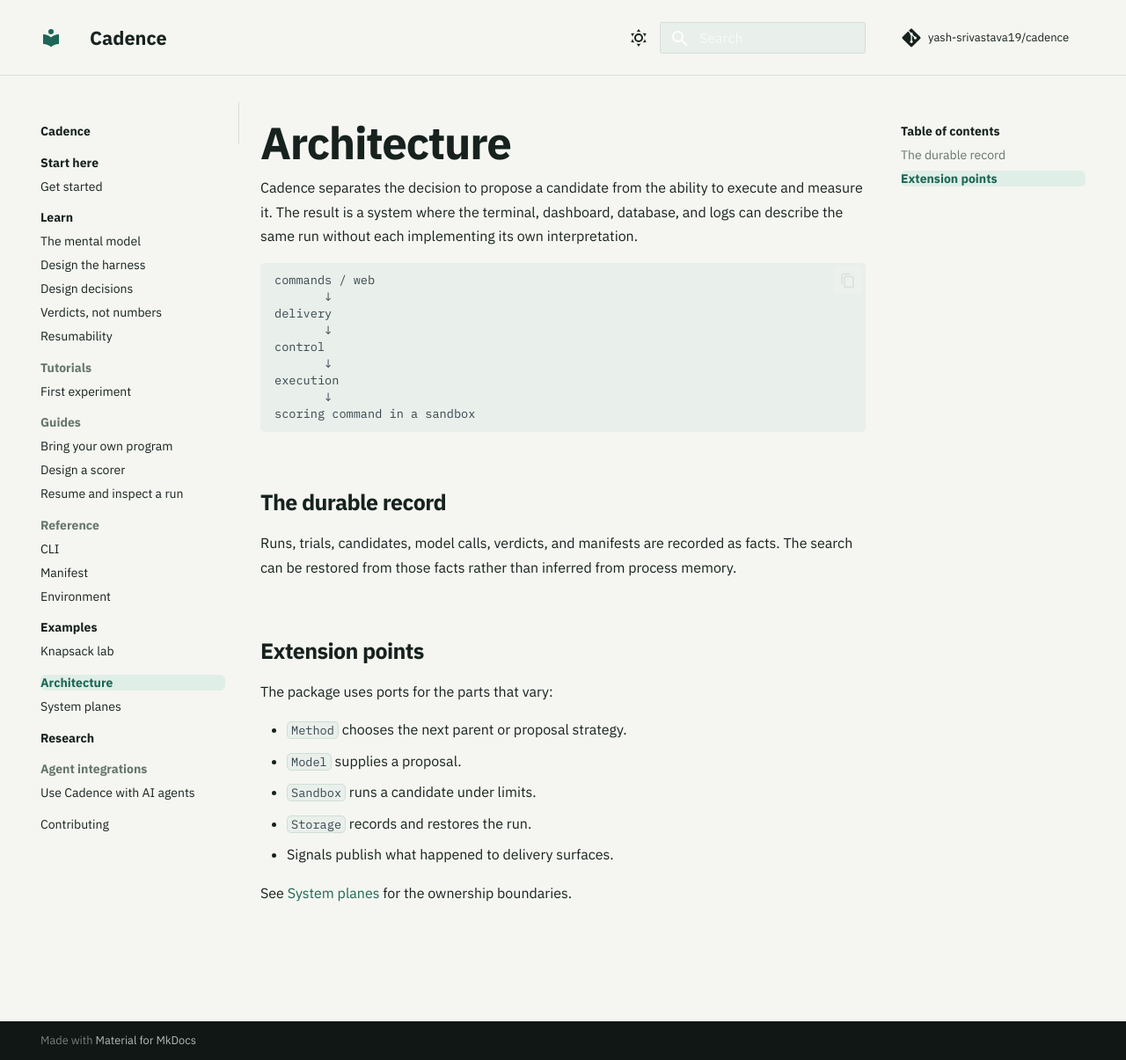
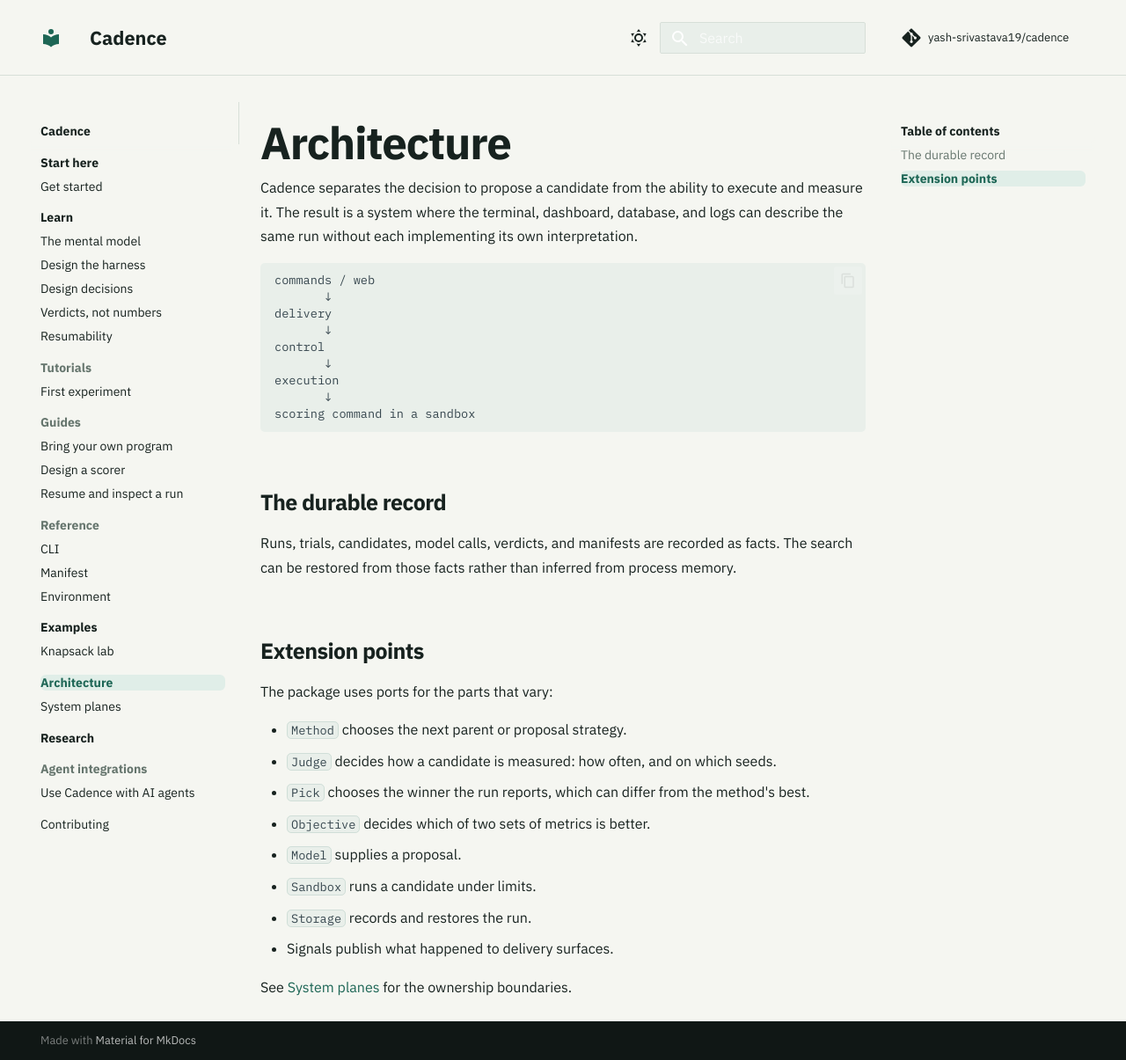
Before and after one commit to yash-srivastava19/cadence, an MkDocs documentation site: the page built from docs/architecture/index.md, in a window 1280 px wide and 1205 px high. Shown: the whole window at 88% size. Built offline with MkDocs 1.6.1 and Material for MkDocs 9.7.7, drawn with Linux system fonts in a browser that asks for light colours; comment, search, counter and statistics services are not loaded.

Commit message:
docs: name the judge and pick ports wherever ports, winners or log steps are listed
The architecture page listed Method as the only search port, the apply guide
said apply writes 'the best candidate', and the README's log fields and
progress line did not mention the remeasure step a judge or pick adds.

Claude-Session: https://claude.ai/code/session_014tDjhZwU64z2irm5gtkM7X

```diff
--- a/docs/architecture/index.md
+++ b/docs/architecture/index.md
@@ -23,6 +23,9 @@ Runs, trials, candidates, model calls, verdicts, and manifests are recorded as f
 The package uses ports for the parts that vary:
 
 - `Method` chooses the next parent or proposal strategy.
+- `Judge` decides how a candidate is measured: how often, and on which seeds.
+- `Pick` chooses the winner the run reports, which can differ from the method's best.
+- `Objective` decides which of two sets of metrics is better.
 - `Model` supplies a proposal.
 - `Sandbox` runs a candidate under limits.
 - `Storage` records and restores the run.
```
Also changed, not shown: README.md (+4 -3 lines), docs/guides/resume-and-inspect.md (+1 -1 lines).
